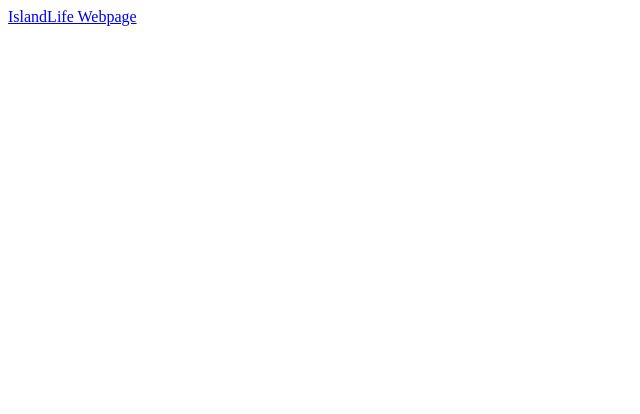
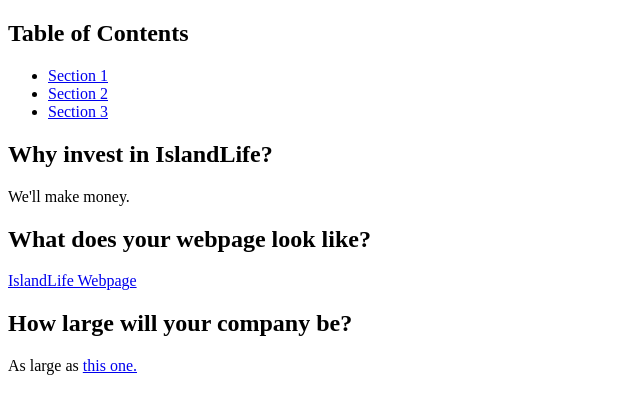
Before and after one commit to Seanxprt/Repo, a plain HTML site: page link.html in a window 1280 px wide. Shown: the whole page, without its empty margins (0-640 px from the left). Drawn offline with Linux system fonts and the light colour scheme.

Commit message:
Added sections to link.html

```diff
--- a/link.html
+++ b/link.html
@@ -5,6 +5,24 @@
     <title>Sean's Webpage</title>
   </head>
   <body>
-    <a href="il2.html"> IslandLife Webpage </a>
+    <h2> Table of Contents </h2>
+    <ul>
+      <li><a href="#section1">Section 1</a></li>
+      <li><a href="#section2">Section 2</a></li>
+      <li><a href="#section3">Section 3</a></li>
+    </ul>
+
+    <h2 id="section1"> Why invest in IslandLife?</h2>
+    <p>
+      We'll make money.
+    </p>
+    <h2 id="section2"> What does your webpage look like?</h2>
+    <p>
+      <a href="il2.html"> IslandLife Webpage </a>
+    </p>
+    <h2 id="section"> How large will your company be?</h2>
+    <p>
+      As large as <a href="https://www.google.com/"> this one. </a>
+    </p>
   </body>
 </html>
```
